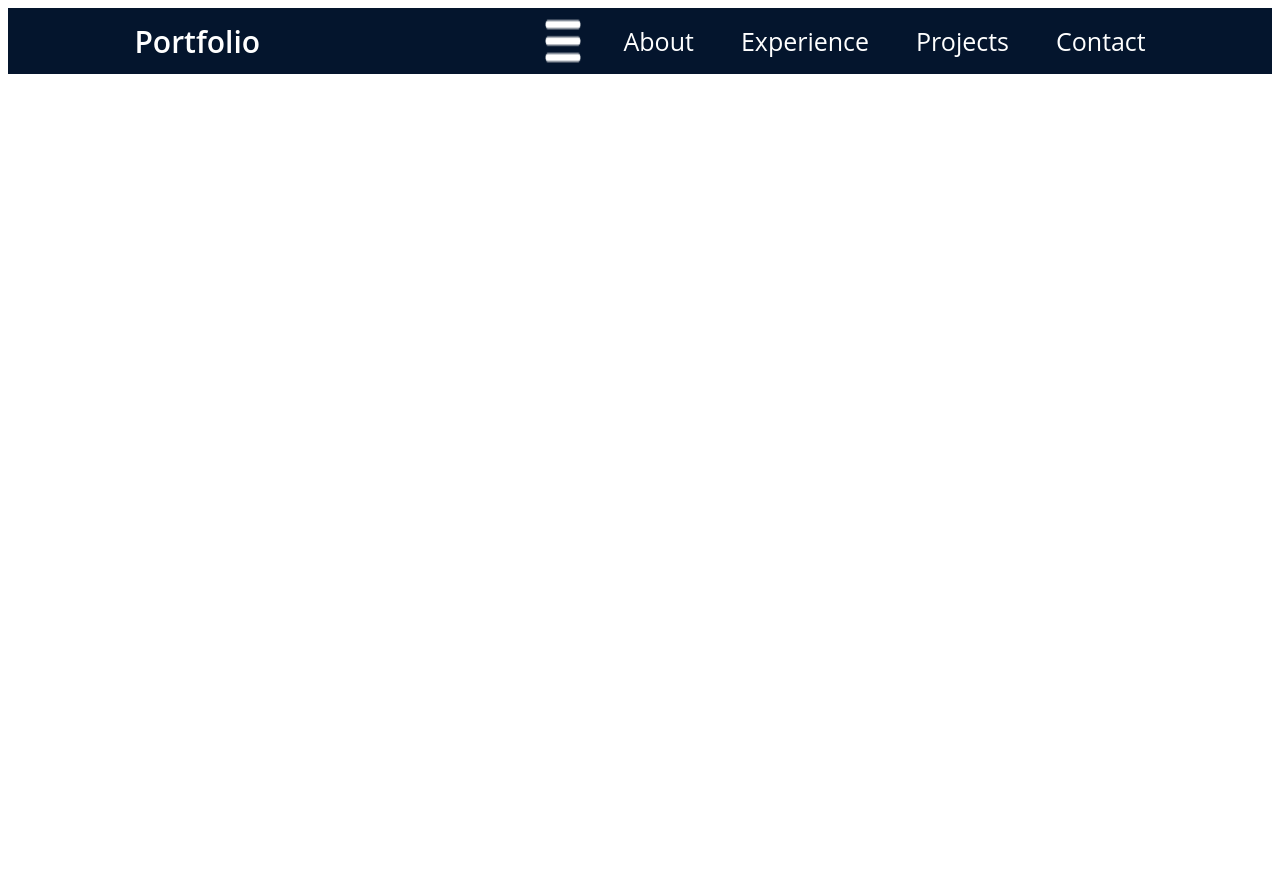
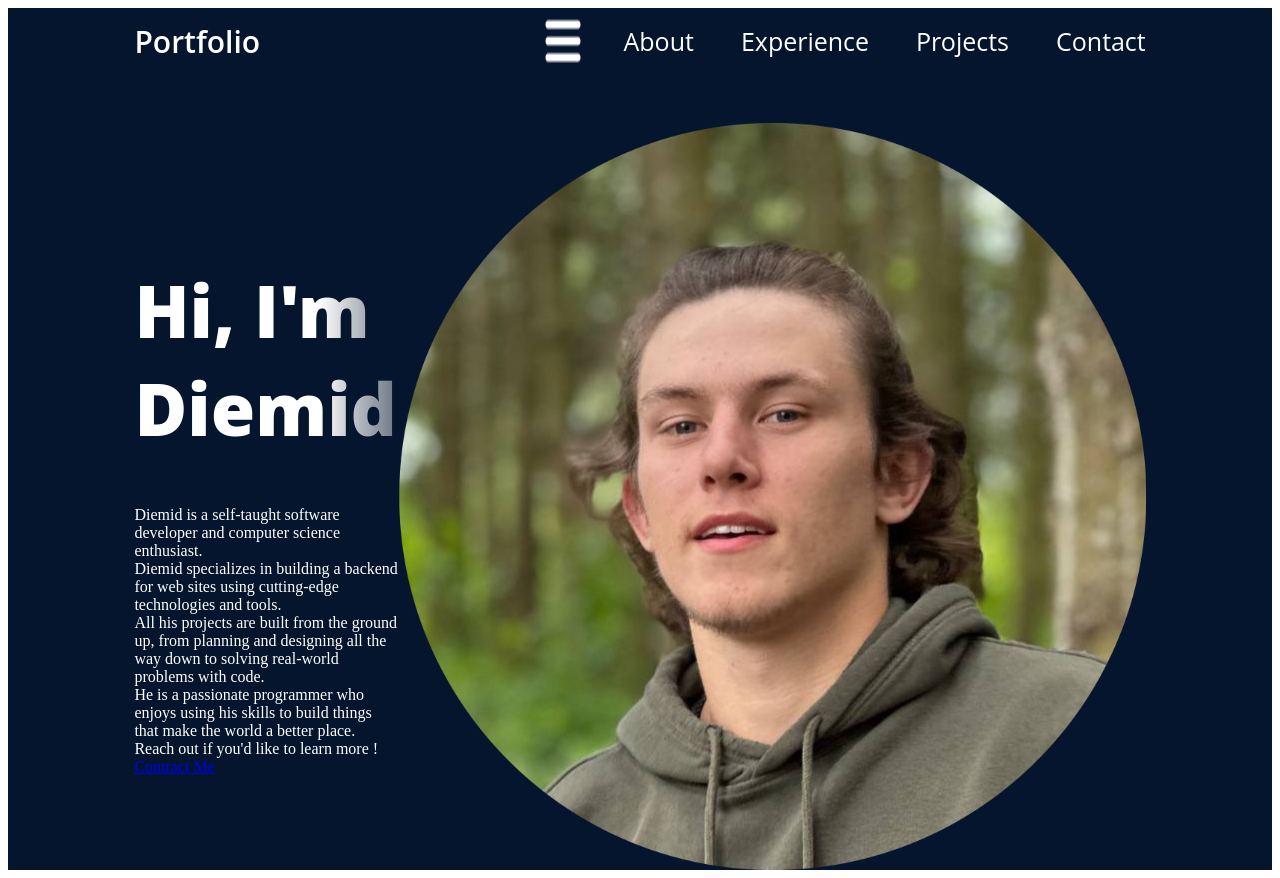
Before and after one commit to MasoNord/portfolio-website-Diemid, a React (Vite) app: page / in a window 1280 px wide. Before the commit the page ends 800 px from the top, so only its background shows below. Built offline with nearby package versions, Linux system fonts and the light colour scheme.

Commit message:
add bio section

```diff
--- a/src/app.jsx
+++ b/src/app.jsx
@@ -1,11 +1,13 @@
 import { useState } from 'react'
 import styles from "./styles/app.module.css"
 import { Navbar } from './components/navbar/navbar'
+import { Bio } from './components/hero/bio'
 
 function App() {
   return (
     <div className={styles.App}>
       <Navbar/>
+      <Bio/>
     </div>
   )
 }
--- /dev/null
+++ b/src/components/hero/bio.jsx
@@ -0,0 +1,26 @@
+import React from 'react'
+import myface from '../../../assets/hero/myface.png';
+import styles from '../../styles/bio.module.css'
+
+export const Bio = () => {
+  return (
+    <section className={styles.container}>
+        <div className={styles.content}>
+            <h1 className={styles.title}>
+                Hi, I'm Diemid
+            </h1>
+            <p className={styles.description}>
+                Diemid is a self-taught software developer and computer science enthusiast.<br />
+                Diemid specializes in building a backend for web sites using cutting-edge technologies and tools.<br />
+                All his projects are built from the ground up, from planning and designing all the way down to solving real-world problems with code.<br />
+                He is a passionate programmer who enjoys using his skills to build things that make the world a better place. <br />
+                Reach out if you'd like to learn more ! <br />
+                <a href='trotf233@gmail.com' className={styles.contactBtn}>Contract Me </a>
+            </p>
+        </div>
+        <img src = {myface} alt = "My face" className={styles.heroImg}/>
+        <div className= {styles.topBlur}/>
+        <div className= {styles.bottomBlur}/>
+    </section>
+  );
+}
--- a/src/components/navbar/navbar.jsx
+++ b/src/components/navbar/navbar.jsx
@@ -23,7 +23,8 @@ export const Navbar = () => {
                 alt = "menu-button"
                 onClick = {() => setMenuOpen(!menuOpen)}
             />
-            <ul className= {styles.menuItems}>
+            <ul className= {`${styles.menuItems} ${menuOpen && styles.menuOpen}`}
+            onClick= {() => setMenuOpen(false)}>
                 <li>
                     <a href='#about'>About</a>
                 </li>
--- /dev/null
+++ b/src/styles/bio.module.css
@@ -0,0 +1,33 @@
+@import "../vars.css";
+
+.container {
+    position: relative;
+    display: flex;
+    align-items: center;
+    justify-content: space-between;
+    margin-top: 49px;
+    z-index: 1;
+    margin-left: 10%;
+    margin-right: 10%;
+}
+
+.content {
+    display: flex;
+    flex-direction: column;
+    align-items: flex-start;
+    color: var(--color-text);
+    z-index: 1;
+}
+
+.title {
+    font-size: 72px;
+    font-weight: 900;
+    margin-bottom: 33px;
+    font-family: var(--font-open-scans);
+    background: linear-gradient(90deg,
+        rgba(255, 255, 255, 1) 70%,
+        rgba(255, 255, 255, 0) 120%
+    );
+    -webkit-text-fill-color: transparent;
+    -webkit-background-clip: text;
+}
--- a/src/styles/navbar.module.css
+++ b/src/styles/navbar.module.css
@@ -5,10 +5,10 @@
     display: flex;
     align-items: center;
     justify-content: space-between;
-    padding-top: 189;
+    padding-top: 169;
     z-index: 2;
     margin: 0 10%;
-    font-family: 'Open Sans', sans-serif;
+    font-family: var(--font-open-scans);
 }
 
 .title {
@@ -70,4 +70,9 @@
         padding: 24px 33px;
         box-shadow: 0 0 4px 0 rgba(0, 0, 0, 0.25);
     }
+
+    .menuOpen {
+        display: flex;
+        z-index: 1;
+    }
 }
--- a/src/vars.css
+++ b/src/vars.css
@@ -7,6 +7,6 @@
     --color-bg: #04152d;
 
     /* Fonts */
-    --font-robot: "Roboto";
+    --font-open-scans: 'Open Sans', sans-serif;
 
 }
```
Also changed, not shown: assets/hero/myface.png (renamed from assets/logo/myface.png).
